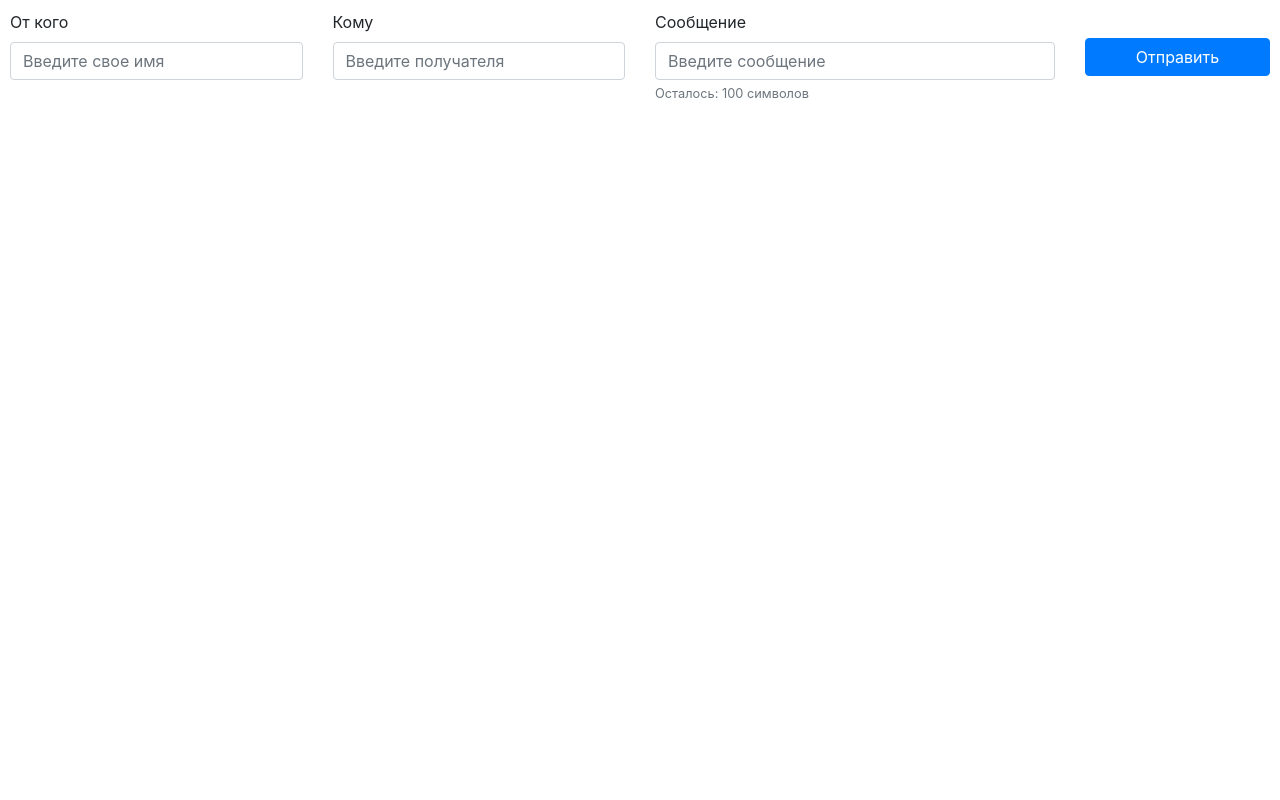
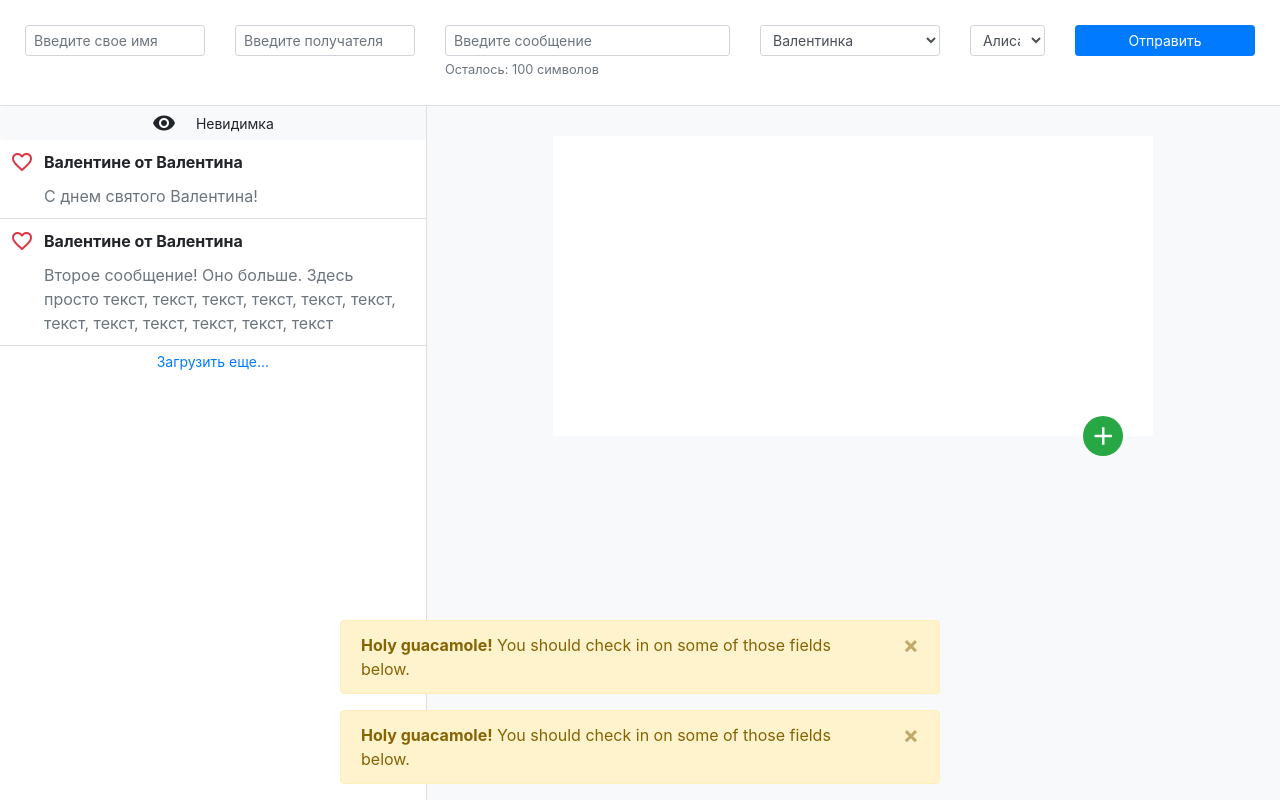
Before and after one commit to memchenko/valentines-day, a website: page node/app/assets/index.html in a window 1280 px wide. Drawn offline with nearby package versions, Linux system fonts and the light colour scheme; no server answers.

Commit message:
FEATURE: added UI's markup

```diff
--- a/node/app/assets/index.html
+++ b/node/app/assets/index.html
@@ -7,32 +7,121 @@
 	<title>Valentine's Day</title>
 
 	<link rel="stylesheet" href="https://maxcdn.bootstrapcdn.com/bootstrap/4.0.0/css/bootstrap.min.css" integrity="sha384-Gn5384xqQ1aoWXA+058RXPxPg6fy4IWvTNh0E263XmFcJlSAwiGgFAW/dAiS6JXm" crossorigin="anonymous">
+	<link href="https://fonts.googleapis.com/icon?family=Material+Icons"
+      rel="stylesheet">
 	<link rel="stylesheet" href="./styles.css">
 </head>
 <body>
 
 	<section class="form">
 		<form class="row">
-			<div class="col-3 form-group">
-				<label for="from">От кого</label>
-				<input id="from" class="form-control" type="text" placeholder="Введите свое имя">
+			<div class="col-2 form-group">
+				<input id="from" class="form-control form-control-sm" type="text" placeholder="Введите свое имя">
+			</div>
+			<div class="col-2 form-group">
+				<input id="to" class="form-control form-control-sm" type="text" placeholder="Введите получателя" required>
 			</div>
 			<div class="col-3 form-group">
-				<label for="to">Кому</label>
-				<input id="to" class="form-control" type="text" placeholder="Введите получателя">
+				<textarea style="resize: none" id="message" class="form-control form-control-sm" rows="1" placeholder="Введите сообщение" aria-describedby="messageHelp" required></textarea>
+				<small id="messageHelp" class="form-text text-muted">Осталось: <span id="remain">100</span> символов</small>
 			</div>
-			<div class="col-4 form-group">
-				<label for="message">Сообщение</label>
-				<textarea style="resize: none" id="message" class="form-control" rows="1" placeholder="Введите сообщение" aria-describedby="messageHelp"></textarea>
-				<small id="messageHelp" class="form-text text-muted">Осталось: 100 символов</small>
+			<div class="col-2 form-group">
+				<select class="form-control form-control-sm" data-toggle="tooltip" data-placement="top" title="Выберите приставку">
+			    	<option>Валентинка</option>
+		    		<option>Секрет</option>
+			    	<option>Шутка</option>
+			    	<option>Гадость</option>
+				</select>
 			</div>
-			<div class="col-2 form-group form__btn-container">
-				<button id="submit" class="btn btn-primary btn-block form__btn">Отправить</button>
+			<div class="col-1 form-group">
+				<select class="form-control form-control-sm" data-toggle="tooltip" data-placement="top" title="Выберите голос диктора">
+			    	<option>Алиса</option>
+			    	<option>Джейн</option>
+			    	<option>Оксана</option>
+			    	<option>Захар</option>
+			    	<option>Ермил</option>
+				</select>
+			</div>
+			<div class="col-2 form-group">
+				<button id="submit" class="btn btn-sm btn-primary btn-block">Отправить</button>
 			</div>
 		</form>
 	</section>
 
-	<div id="output"></div>
+	<div class="main">
+		<div class="row main__row">
+			<div class="col-4 no-padding no-margin">
+				<section class="messages-block">
+					<div class="row features no-margin">
+						<button type="button" class="btn btn-block btn-sm btn-light features__visibility-btn" data-toggle="tooltip" data-placement="bottom" title="Кто-то смотрит на ваш экран? Эта кнопка скроет вводимый вами текст">
+							<i id="visibility" class="material-icons">visibility</i>
+							<span>Невидимка</span>
+						</button>
+					</div>
+					<div class="row no-margin messages">
+						<div class="message">
+							<div class="message__icon-container">
+								<i class="material-icons text-danger">favorite_border</i>
+							</div>
+							<div class="message__content">
+								<div class="message__header">
+									<span class="font-weight-bold message__title">Валентине от Валентина</span>
+								</div>
+								<div class="message__text text-muted">
+									С днем святого Валентина!
+								</div>
+							</div>
+						</div>
+						<div class="message">
+							<div class="message__icon-container">
+								<i class="material-icons text-danger">favorite_border</i>
+							</div>
+							<div class="message__content">
+								<div class="message__header">
+									<span class="font-weight-bold message__title">Валентине от Валентина</span>
+								</div>
+								<div class="message__text text-muted">
+									Второе сообщение! Оно больше. Здесь просто текст, текст, текст, текст, текст, текст, текст, текст, текст, текст, текст, текст
+								</div>
+							</div>
+						</div>
+					</div>
+					<div class="row no-margin">
+						<button type="button" class="btn btn-link btn-block btn-sm">
+							Загрузить еще...
+						</button>
+					</div>
+				</section>
+			</div>
+			<div class="col-8 no-padding no-margin">
+				<section class="canvas-container bg-light">
+					<div class="canvas-wrapper">
+						<canvas height="300" width="600" class="canvas" id="canvas"></canvas>
+						<button type="button" id="add-space-btn" class="add-space-btn bg-success" data-toggle="tooltip" data-placement="top" title="Добавить пространство для рисования">
+							<i class="material-icons add-space-btn__icon">add</i>
+						</button>
+					</div>
+				</section>
+			</div>
+		</div>
+	</div>
+
+	<div class="notifications">
+		<div class="notifications__wrapper">
+			<div class="alert alert-warning alert-dismissible fade show" role="alert">
+			  <strong>Holy guacamole!</strong> You should check in on some of those fields below.
+			  <button type="button" class="close" data-dismiss="alert" aria-label="Close">
+			    <span aria-hidden="true">&times;</span>
+			  </button>
+			</div>
+			<div class="alert alert-warning alert-dismissible fade show" role="alert">
+			  <strong>Holy guacamole!</strong> You should check in on some of those fields below.
+			  <button type="button" class="close" data-dismiss="alert" aria-label="Close">
+			    <span aria-hidden="true">&times;</span>
+			  </button>
+			</div>
+		</div>
+	</div>
 
 	<script src="https://cdnjs.cloudflare.com/ajax/libs/socket.io/2.0.4/socket.io.js"></script>
 	<script src="https://code.jquery.com/jquery-3.2.1.slim.min.js" integrity="sha384-KJ3o2DKtIkvYIK3UENzmM7KCkRr/rE9/Qpg6aAZGJwFDMVNA/GpGFF93hXpG5KkN" crossorigin="anonymous"></script>
--- a/node/app/assets/script.js
+++ b/node/app/assets/script.js
@@ -44,3 +44,7 @@
 	});
 
 }());
+
+$(document).ready(() => {
+	$('*[data-toggle="tooltip"]').tooltip();
+});
--- a/node/app/assets/styles.css
+++ b/node/app/assets/styles.css
@@ -1,12 +1,129 @@
 section {
+	width: 100%;
+	box-sizing: border-box;
+	overflow-x: hidden;
+}
+
+.no-padding {
+	padding: 0;
+}
+
+.no-margin {
+	margin: 0;
+}
+
+.form {
+	padding: 10px 25px;
+	margin-top: 15px;
+	border-bottom: 1px solid rgba(0, 0, 0, .125);
+}
+
+.main {
+	height: calc(100vh - 106px);
+	width: 100%;
+	overflow-x: hidden;
+}
+
+.main__row {
+	height: 100%;
+	margin: 0;
+}
+
+.messages-block {
+	height: 100%;
+	border-right: 1px solid rgba(0, 0, 0, .125);
+	overflow-y: scroll;
+}
+
+.canvas-container {
+	box-sizing: border-box;
+	height: 100%;
+	overflow-y: scroll;
+}
+
+.canvas-wrapper {
+	width: 600px;
+	margin: 30px auto;
+	position: relative
+}
+
+.canvas {
+	display: block;
+
+	cursor: url('./images/edit.svg'), auto;
+
+	background-color: white;
+}
+
+.add-space-btn {
+	display: flex;
+	justify-content: center;
+	align-items: center;
+
+	width: 40px;
+	height: 40px;
+	padding: 0;
+	border-radius: 20px;
+	border: none;
+
+	color: white;
+
+	cursor: pointer;
+
+	position: absolute;
+	right: 30px;
+	bottom: -20px;
+}
+
+.add-space-btn__icon {
+	font-size: 30px;
+}
+
+#visibility {
+	display: inline-block;
+	margin-right: 20px;
+}
+
+.features__visibility-btn {
+	display: flex;
+	align-items: center;
+	justify-content: center;
+
+	position: sticky;
+}
+
+.message {
+	display: flex;
+	flex-direction: row;
+
 	width: 100%;
 	padding: 10px;
 	box-sizing: border-box;
-
-	overflow-x: hidden;
+	border-bottom: 1px solid rgba(0, 0, 0, .125);
 }
 
-.form__btn-container {
+.message__header {
 	display: flex;
 	align-items: center;
+
+	margin-bottom: 10px;
 }
+
+.message__content {
+	width: 100%;
+	padding: 0 10px;
+	box-sizing: border-box;
+}
+
+.notifications {
+	position: fixed;
+	bottom: 0;
+	left: 0;
+
+	width: 100%;
+}
+
+.notifications__wrapper {
+	width: 600px;
+	margin: 0 auto;
+}
```
Also changed, not shown: node/app/assets/images/edit.svg (added), 1 other file.
